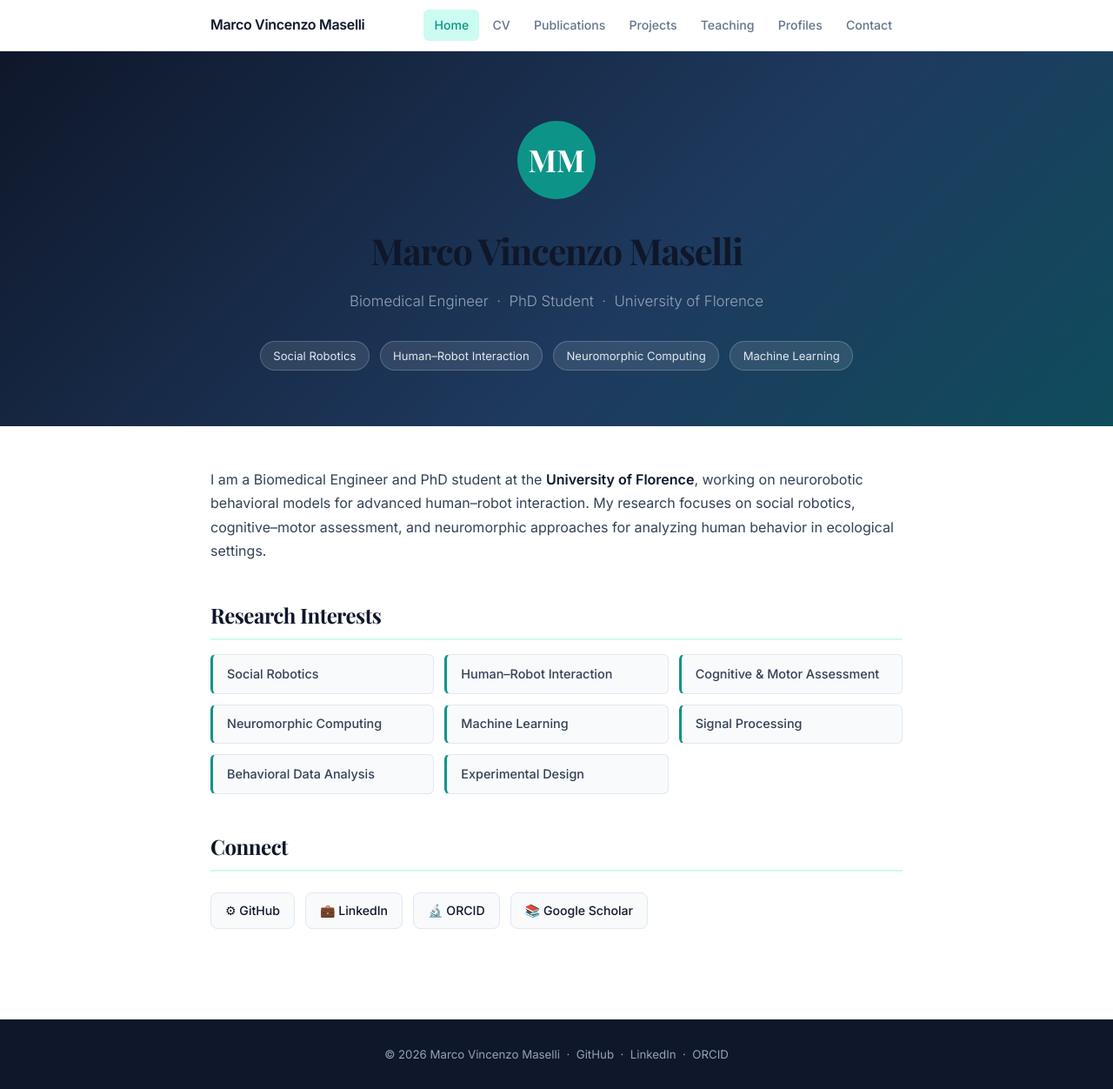
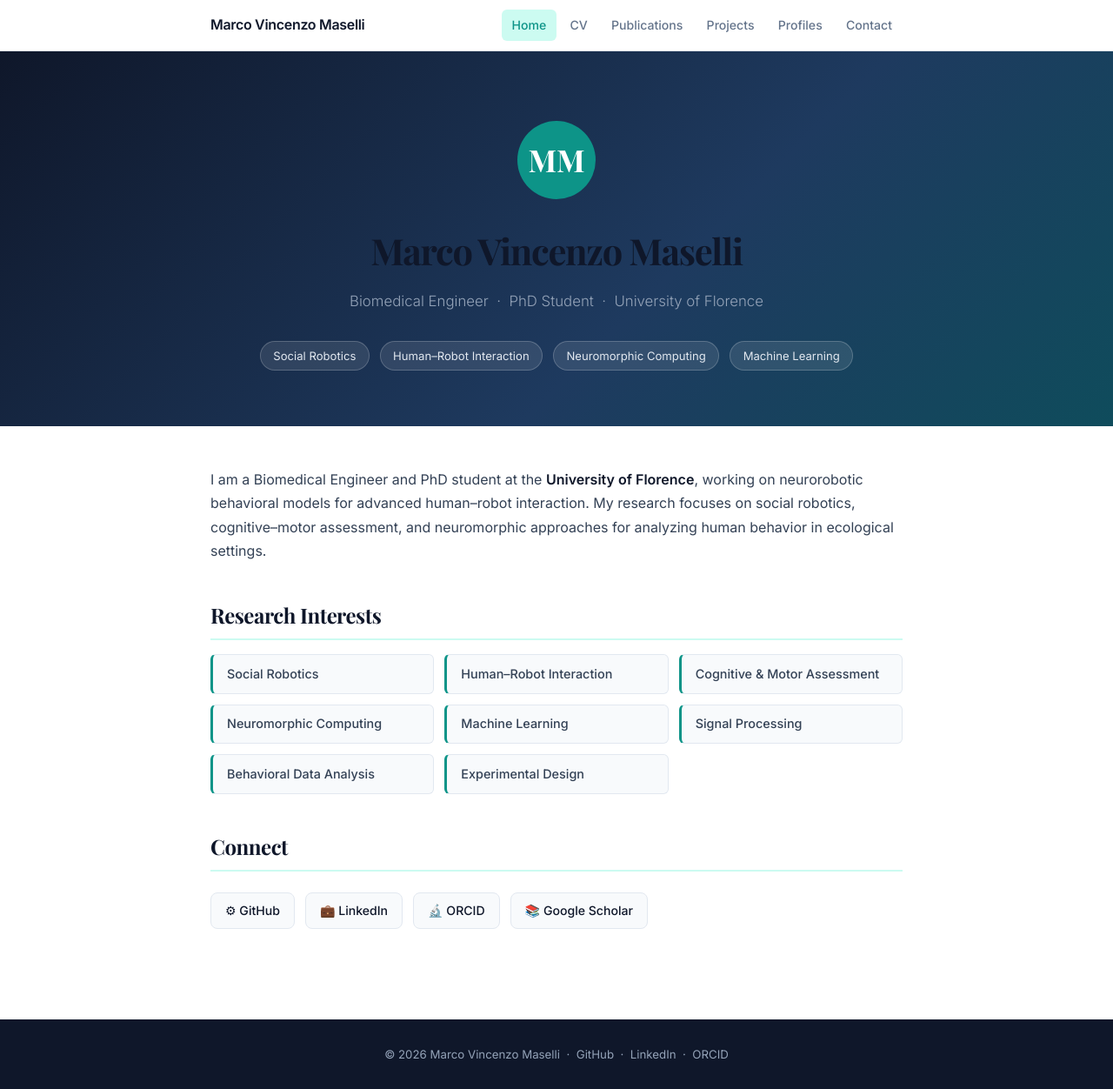
Before and after one commit to marcovmaselli/marcovmaselli.github.io, a Jekyll site: the page built from index.md, in a window 1280 px wide and 1252 px high. Shown: the whole window at 87% size. Built offline with Jekyll 4.4.1, drawn with Linux system fonts in a browser that asks for light colours.

Commit message:
removed teaching

```diff
--- a/_config.yml
+++ b/_config.yml
@@ -17,8 +17,6 @@ navigation:
     url: /publications
   - title: "Projects"
     url: /projects
-  - title: "Teaching"
-    url: /teaching
   - title: "Profiles"
     url: /profiles
   - title: "Contact"
```
